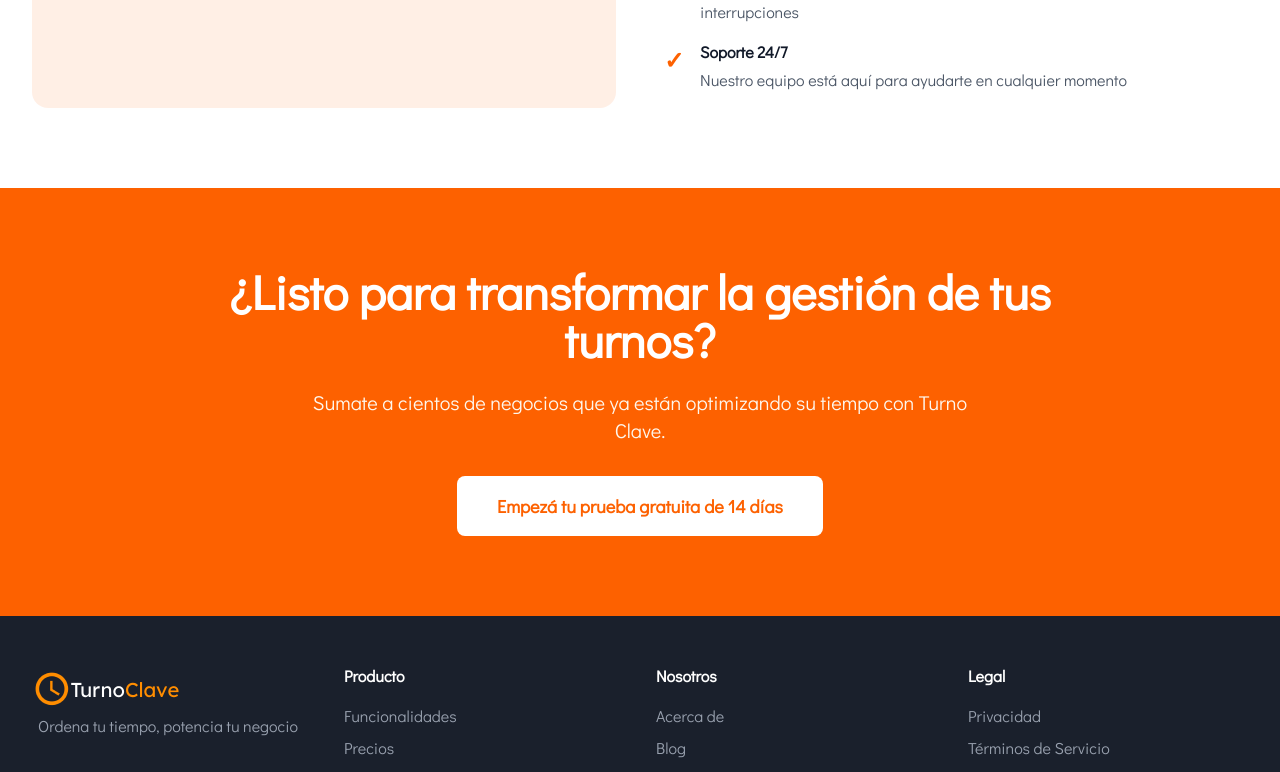
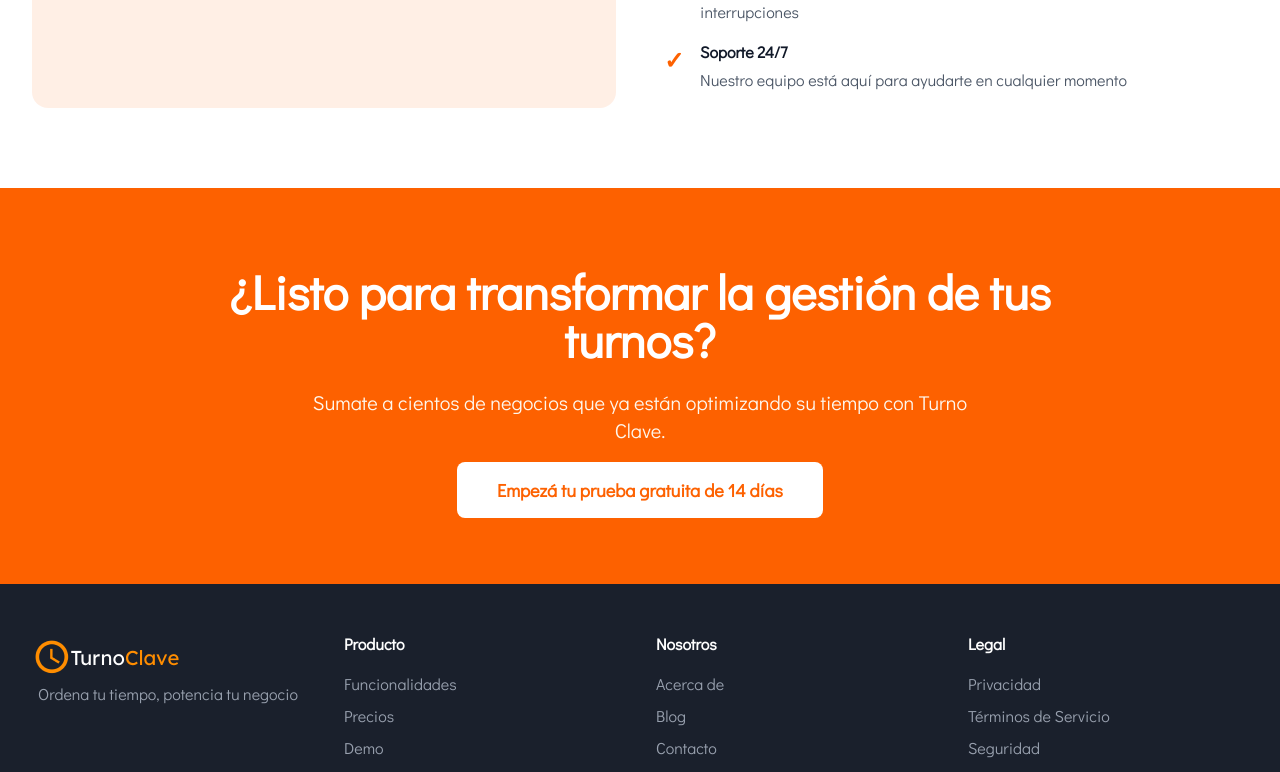
Before and after one commit to SantiB02/Turno-Clave, a Next.js app in the folder Frontend/turno-clave/: page / in a window 1280 px wide. Shown: the part 1748-2520 px from the top of the page. Built offline with nearby package versions, Linux system fonts and the light colour scheme.

Commit message:
fix some Biome errors and make small adjustments

```diff
--- a/Frontend/turno-clave/app/components/Footer.tsx
+++ b/Frontend/turno-clave/app/components/Footer.tsx
@@ -1,6 +1,5 @@
 import Image from "next/image"
 import Link from "next/link"
-import React from "react"
 
 export default function Footer() {
   return (
@@ -30,17 +29,17 @@
             <h4 className="font-bold mb-4">Producto</h4>
             <ul className="space-y-2 text-gray-400">
               <li>
-                <a href="#" className="hover:text-secondary-orange transition">
+                <a href="/" className="hover:text-secondary-orange transition">
                   Funcionalidades
                 </a>
               </li>
               <li>
-                <a href="#" className="hover:text-secondary-orange transition">
+                <a href="/" className="hover:text-secondary-orange transition">
                   Precios
                 </a>
               </li>
               <li>
-                <a href="#" className="hover:text-secondary-orange transition">
+                <a href="/" className="hover:text-secondary-orange transition">
                   Demo
                 </a>
               </li>
@@ -50,17 +49,17 @@
             <h4 className="font-bold mb-4">Nosotros</h4>
             <ul className="space-y-2 text-gray-400">
               <li>
-                <a href="#" className="hover:text-secondary-orange transition">
+                <a href="/" className="hover:text-secondary-orange transition">
                   Acerca de
                 </a>
               </li>
               <li>
-                <a href="#" className="hover:text-secondary-orange transition">
+                <a href="/" className="hover:text-secondary-orange transition">
                   Blog
                 </a>
               </li>
               <li>
-                <a href="#" className="hover:text-secondary-orange transition">
+                <a href="/" className="hover:text-secondary-orange transition">
                   Contacto
                 </a>
               </li>
@@ -70,17 +69,17 @@
             <h4 className="font-bold mb-4">Legal</h4>
             <ul className="space-y-2 text-gray-400">
               <li>
-                <a href="#" className="hover:text-secondary-orange transition">
+                <a href="/" className="hover:text-secondary-orange transition">
                   Privacidad
                 </a>
               </li>
               <li>
-                <a href="#" className="hover:text-secondary-orange transition">
+                <a href="/" className="hover:text-secondary-orange transition">
                   Términos de Servicio
                 </a>
               </li>
               <li>
-                <a href="#" className="hover:text-secondary-orange transition">
+                <a href="/" className="hover:text-secondary-orange transition">
                   Seguridad
                 </a>
               </li>
--- a/Frontend/turno-clave/app/components/Header.tsx
+++ b/Frontend/turno-clave/app/components/Header.tsx
@@ -1,11 +1,5 @@
-import { Lexend_Deca } from "next/font/google"
 import Image from "next/image"
 import Link from "next/link"
-
-const lexendDeca = Lexend_Deca({
-  weight: ["400"],
-  subsets: ["latin"],
-})
 
 export default function Header() {
   return (
--- a/Frontend/turno-clave/app/globals.css
+++ b/Frontend/turno-clave/app/globals.css
@@ -3,11 +3,11 @@
 :root {
   --background: #ffffff;
   --foreground: #1a1a1a;
-  --primary-orange: #FD6100;
-  --secondary-orange: #FF8D00;
-  --dark-blue: #1A202C;
-  --light-blue: #E3F2FD;
-  --blue-accent: #0D9FFF;
+  --primary-orange: #fd6100;
+  --secondary-orange: #ff8d00;
+  --dark-blue: #1a202c;
+  --light-blue: #e3f2fd;
+  --blue-accent: #0d9fff;
 }
 
 @theme {
--- a/Frontend/turno-clave/app/page.tsx
+++ b/Frontend/turno-clave/app/page.tsx
@@ -23,19 +23,24 @@
                 >
                   Iniciar Prueba Gratuita
                 </Link>
-                <button className="border-2 border-primary-orange text-primary-orange hover:bg-primary-orange/10 font-semibold px-8 py-3 rounded-lg transition text-lg">
+                <Link
+                  href="/demo"
+                  className="border-2 border-primary-orange text-primary-orange hover:bg-primary-orange/10 font-semibold px-8 py-3 rounded-lg transition text-lg"
+                >
                   Ver Demo
-                </button>
+                </Link>
               </div>
             </div>
             <div className="bg-blue-50 rounded-2xl h-96 flex items-center justify-center">
               <div className="text-center text-gray-400">
                 <svg
+                  type="image"
                   className="w-24 h-24 mx-auto mb-4 opacity-50"
                   fill="none"
                   stroke="currentColor"
                   viewBox="0 0 24 24"
                 >
+                  <title>Calendario de turnos visual</title>
                   <path
                     strokeLinecap="round"
                     strokeLinejoin="round"
@@ -65,44 +70,50 @@
           <div className="grid md:grid-cols-3 gap-8">
             {[
               {
+                id: 1,
                 icon: "📅",
                 title: "Agendamiento Inteligente",
                 description:
                   "Interfaz intuitiva para programar, reprogramar y cancelar turnos fácilmente",
               },
               {
+                id: 2,
                 icon: "🔔",
                 title: "Recordatorios Automáticos",
                 description:
                   "Notificaciones automáticas para reducir ausencias y mantener a tus clientes informados",
               },
               {
+                id: 3,
                 icon: "👥",
                 title: "Soporte Multiusuario",
                 description:
                   "Colaboración en equipo con roles y permisos personalizados",
               },
               {
+                id: 4,
                 icon: "📱",
                 title: "Compatibilidad Móvil",
                 description:
                   "Administra tus turnos desde cualquier lugar con nuestra interfaz móvil optimizada",
               },
               {
+                id: 5,
                 icon: "⚙️",
                 title: "Ajustes Personalizables",
                 description:
                   "Configura tus preferencias de negocio para adaptarse a tus necesidades específicas",
               },
               {
+                id: 6,
                 icon: "📊",
                 title: "Reportes y Análisis",
                 description:
                   "Rastrea el rendimiento de tu negocio con reportes detallados y análisis de datos",
               },
-            ].map((feature, idx) => (
+            ].map((feature) => (
               <div
-                key={idx}
+                key={feature.id}
                 className="bg-white p-8 rounded-xl shadow-sm hover:shadow-md transition"
               >
                 <div className="text-4xl mb-4">{feature.icon}</div>
@@ -128,6 +139,7 @@
                   stroke="currentColor"
                   viewBox="0 0 24 24"
                 >
+                  <title>Potenciar Eficiencia</title>
                   <path
                     strokeLinecap="round"
                     strokeLinejoin="round"
@@ -218,9 +230,12 @@
             Sumate a cientos de negocios que ya están optimizando su tiempo con
             Turno Clave.
           </p>
-          <button className="bg-white text-primary-orange hover:bg-gray-50 font-bold px-10 py-4 rounded-lg transition text-lg">
+          <Link
+            href="/iniciar-prueba-gratuita"
+            className="bg-white text-primary-orange hover:bg-gray-50 font-bold px-10 py-4 rounded-lg transition text-lg"
+          >
             Empezá tu prueba gratuita de 14 días
-          </button>
+          </Link>
         </div>
       </section>
     </div>
```
Also changed, not shown: Frontend/turno-clave/biome.json (indentation only).
